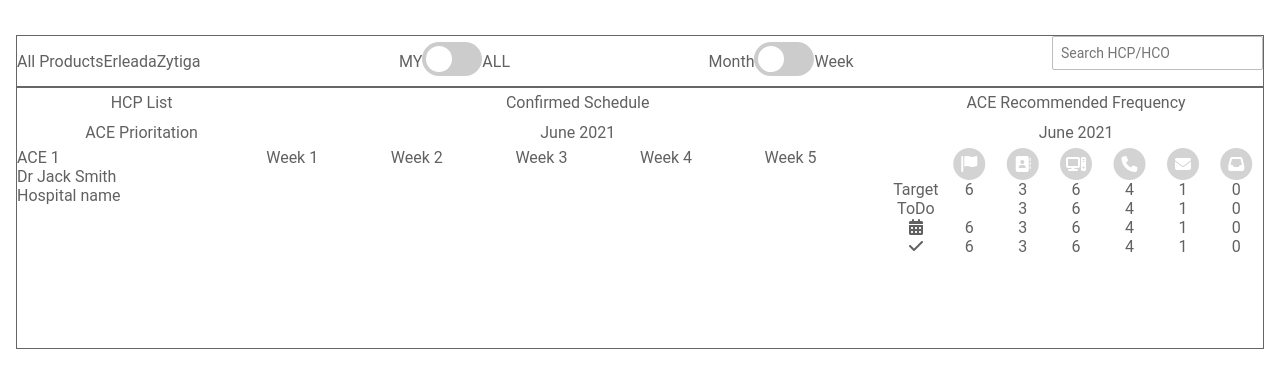
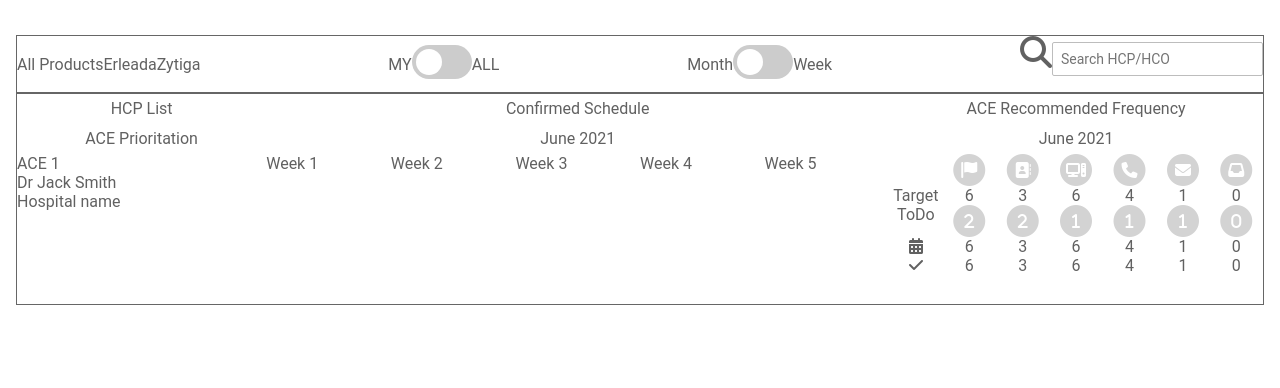
Before and after one commit to Gxerxes/angular-leon-calendar, an Angular app: page / in a window 1280 px wide. Shown: the top 388 px of the page. Built offline with nearby package versions, Linux system fonts and the light colour scheme.

Commit message:
2 files modified

```diff
--- a/src/app/product-list/product-list.component.css
+++ b/src/app/product-list/product-list.component.css
@@ -24,7 +24,7 @@
 .content-container {
   display: grid;
   grid-template-columns: 2fr 5fr 3fr;
-  height: 200px;
+  height: 150px;
 }
 
 .week-container {
--- a/src/app/product-list/product-list.component.html
+++ b/src/app/product-list/product-list.component.html
@@ -21,7 +21,8 @@
       </label>
       <span>Week</span>
     </div>
-    <div>
+    <div class="search-container">
+      <i class="fa-solid fa-magnifying-glass fa-2x"></i>
       <input type="search" placeholder="Search HCP/HCO" />
     </div>
   </div>
@@ -105,12 +106,42 @@
         </div>
         <div class="common-container todo-container">
           <div>ToDo</div>
-          <div><i class="fa-solid fa-circle-2"></i></div>
-          <div>3</div>
-          <div>6</div>
-          <div>4</div>
-          <div>1</div>
-          <div>0</div>
+          <div>
+            <span class="fa-stack">
+              <i class="fa-solid fa-circle fa-stack-2x"></i>
+              <i class="fa-solid fa-2 fa-stack-1x fa-inverse"></i>
+            </span>
+          </div>
+          <div>
+            <span class="fa-stack">
+              <i class="fa-solid fa-circle fa-stack-2x"></i>
+              <i class="fa-solid fa-2 fa-stack-1x fa-inverse"></i>
+            </span>
+          </div>
+          <div>
+            <span class="fa-stack">
+              <i class="fa-solid fa-circle fa-stack-2x"></i>
+              <i class="fa-solid fa-1 fa-stack-1x fa-inverse"></i>
+            </span>
+          </div>
+          <div>
+            <span class="fa-stack">
+              <i class="fa-solid fa-circle fa-stack-2x"></i>
+              <i class="fa-solid fa-1 fa-stack-1x fa-inverse"></i>
+            </span>
+          </div>
+          <div>
+            <span class="fa-stack">
+              <i class="fa-solid fa-circle fa-stack-2x"></i>
+              <i class="fa-solid fa-1 fa-stack-1x fa-inverse"></i>
+            </span>
+          </div>
+          <div>
+            <span class="fa-stack">
+              <i class="fa-solid fa-circle fa-stack-2x"></i>
+              <i class="fa-solid fa-0 fa-stack-1x fa-inverse"></i>
+            </span>
+          </div>
         </div>
         <div class="common-container calc-container">
           <div>
```
